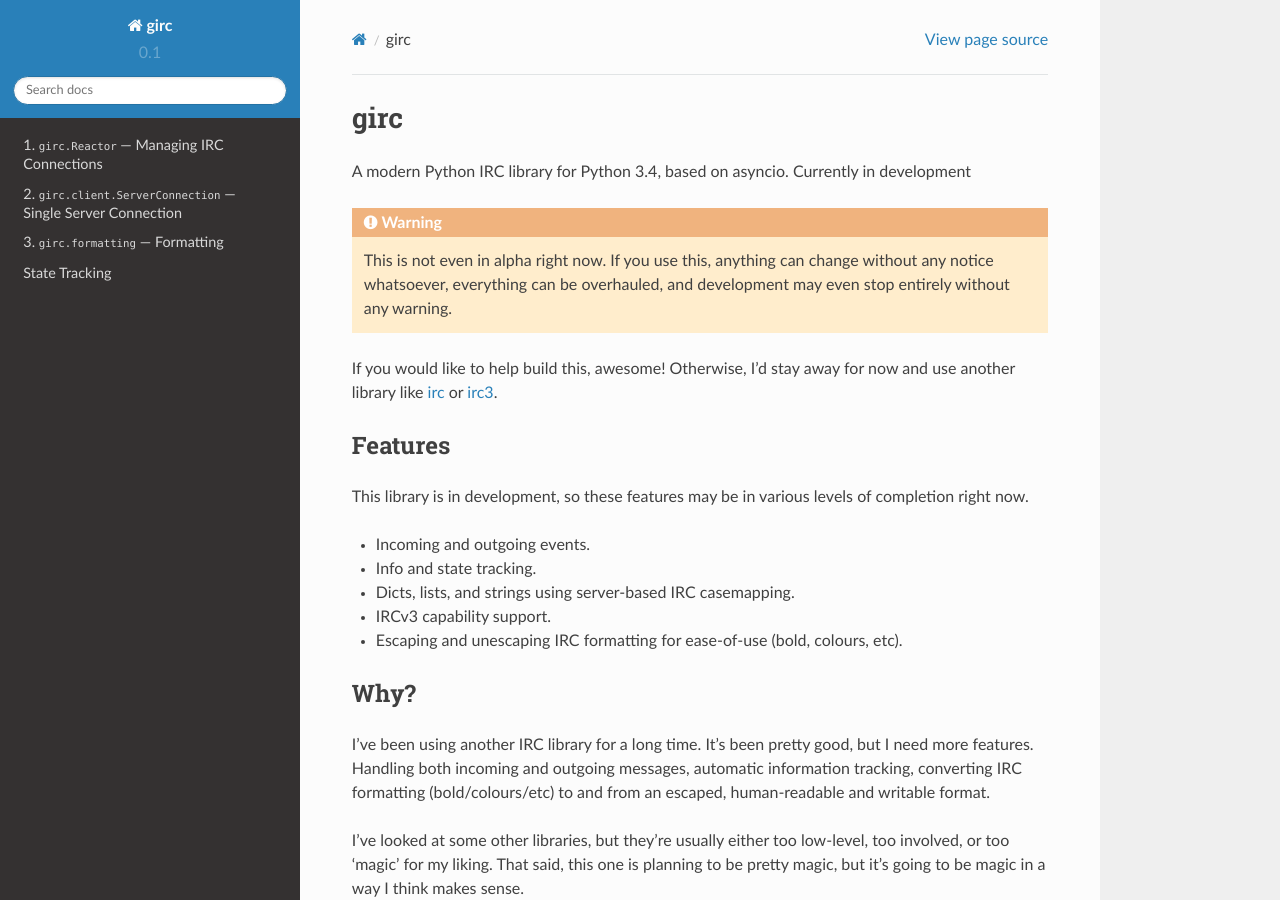
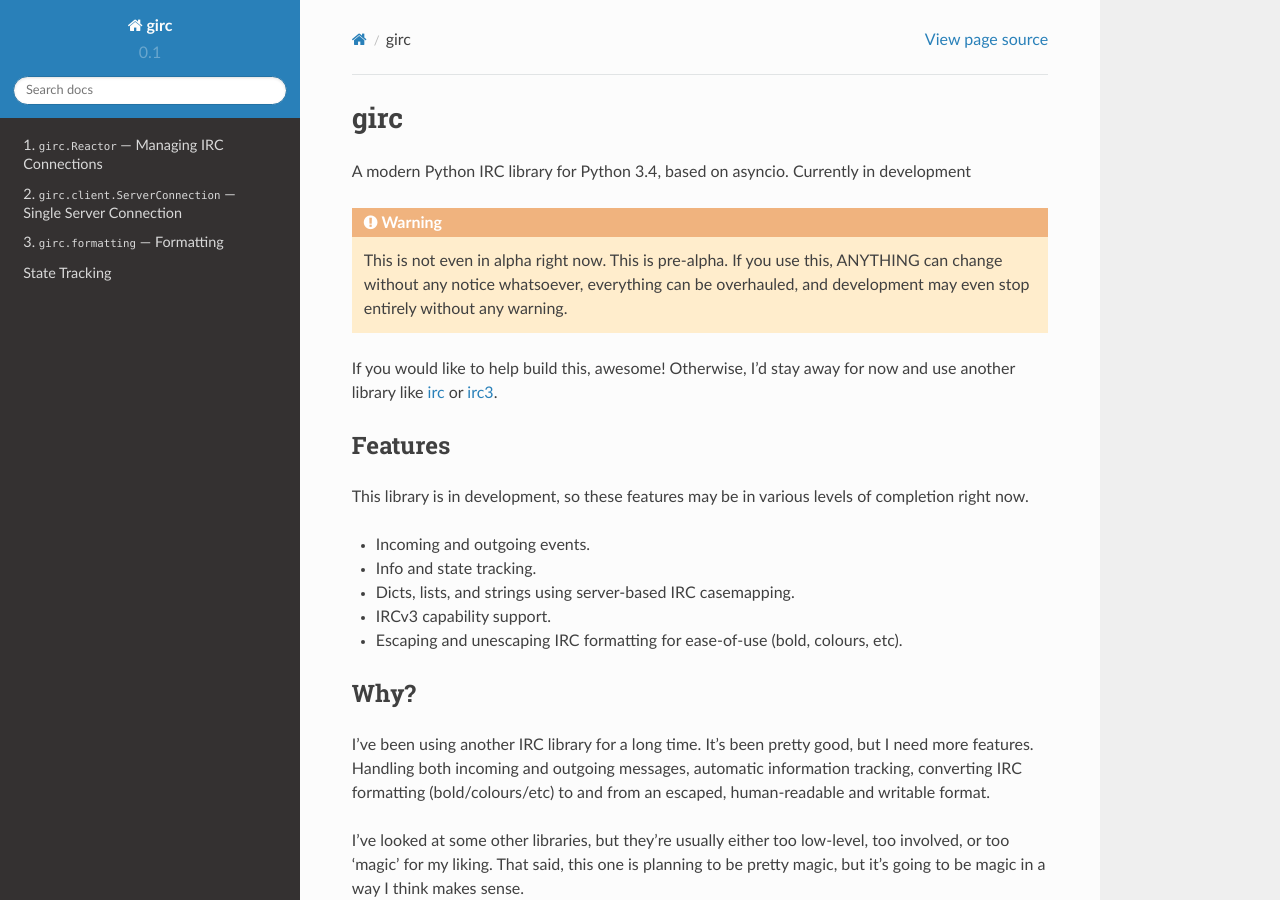
Before and after one commit to goshuirc/irc, a Sphinx documentation site: the page built from docs/index.rst, in a window 1280 px wide and 900 px high. Built offline with Sphinx 7.4.7 and the Read the Docs theme 2.0.0, drawn with Linux system fonts in a browser that asks for light colours.

Commit message:
docs: Make warnings more explicit

```diff
--- a/docs/index.rst
+++ b/docs/index.rst
@@ -3,7 +3,7 @@ girc
 A modern Python IRC library for Python 3.4, based on asyncio. Currently in development
 
 .. WARNING::
-    This is not even in alpha right now. If you use this, anything can change without any notice whatsoever, everything can be overhauled, and development may even stop entirely without any warning.
+    This is not even in alpha right now. This is pre-alpha. If you use this, ANYTHING can change without any notice whatsoever, everything can be overhauled, and development may even stop entirely without any warning.
 
 If you would like to help build this, awesome! Otherwise, I'd stay away for now and use another library like `irc <https://bitbucket.org/jaraco/irc>`_ or `irc3 <https://github.com/gawel/irc3/>`_.
 
```
